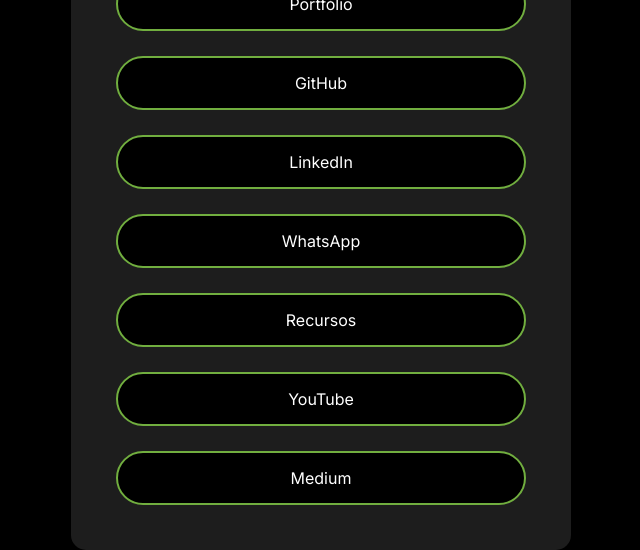
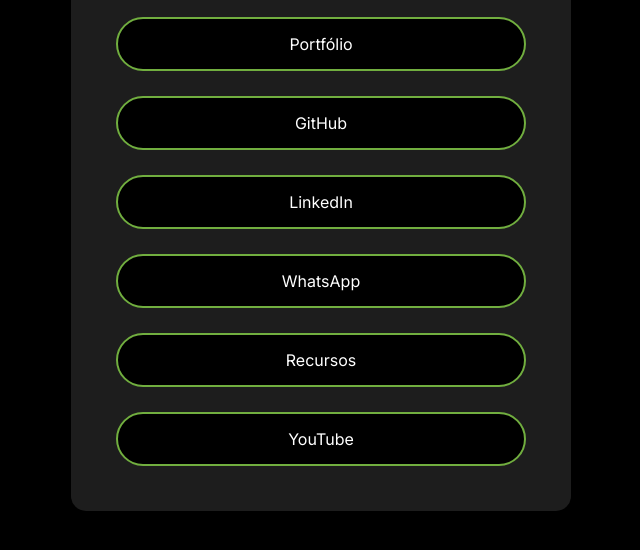
Before and after one commit to oliveltonsantos/card-links, a plain HTML site: page index.html in a window 1280 px wide. Shown: the part 264-814 px from the top of the page, without its empty margins (319-959 px from the left). Drawn offline with Linux system fonts and the light colour scheme.

Commit message:
Update index.html

```diff
--- a/index.html
+++ b/index.html
@@ -24,7 +24,6 @@
             <a href="https://www.notion.so/olivelton-santos/50513e36fb5b4fb185acca8c9f3d0f39?v=6918f544a5ba4ae6a32a760671fd1deb&pvs=4"
                 target="_blank">Recursos</a>
             <a href="https://www.youtube.com/@navegandoemc0d1gos" target="_blank">YouTube</a>
-            <a href="https://medium.com/@olivelton.santos" target="_blank">Medium</a>
         </main>
     </section>
 </body>
```
